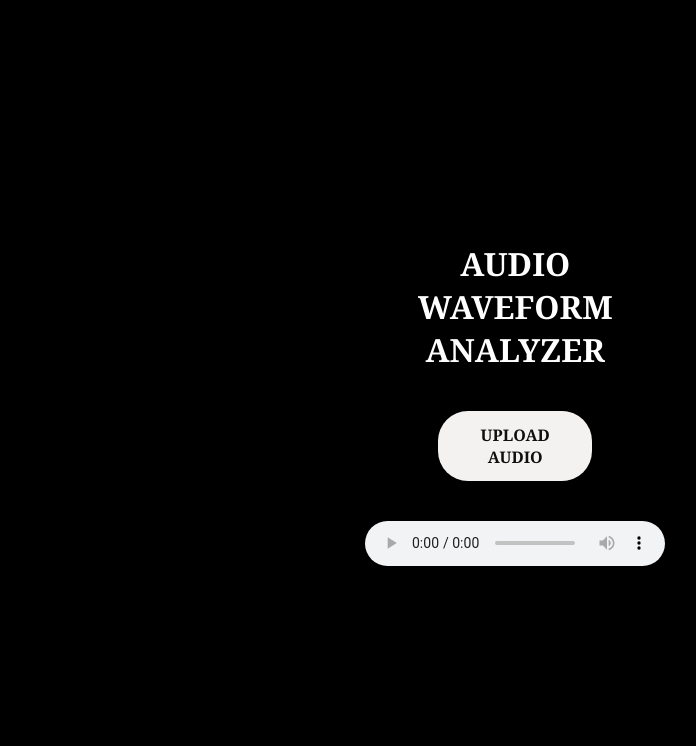
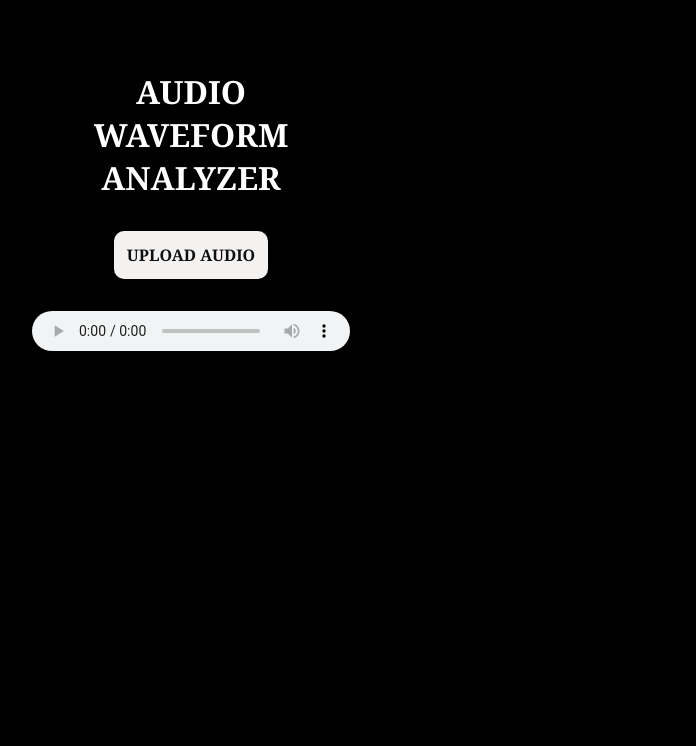
Before and after one commit to Upendhar10/AudioWave-Analyser, a plain HTML site: page public/index.html in a window 1280 px wide. Shown: the whole page, without its empty margins (449-1145 px from the left). Drawn offline with Linux system fonts and the light colour scheme.

Commit message:
Verison-1 Deployed-4

```diff
--- a/public/index.html
+++ b/public/index.html
@@ -3,6 +3,7 @@
 <head>
     <meta charset="UTF-8">
     <meta name="viewport" content="width=device-width, initial-scale=1.0">
+    <link rel="icon" type="image/svg+xml" href="./assets/favicon.ico" />
     <title>AUDIO WAVEFORM ANALYZER</title>
     <link rel="stylesheet" href="style.css">
 </head>
@@ -11,7 +12,7 @@
 
     <!-- # Splash Screen -->
     <div class="Splash">
-        <img src="../assets/SvgSpinnersBlocksShuffle3.svg" alt="loading animation">
+        <img src="./assets/SvgSpinnersBlocksShuffle3.svg" alt="loading animation">
     </div>
 
     <div class="container">
@@ -20,7 +21,7 @@
             <h1>AUDIO <br> WAVEFORM <br> ANALYZER</h1>
             <div class="upload">
                 <p>UPLOAD AUDIO </p>
-                <input type="file" accept="audio/*">
+                <input  type="file" accept="audio/*">
             </div>
 
             <audio controls ></audio>
--- a/public/script.js
+++ b/public/script.js
@@ -11,10 +11,14 @@ setTimeout(()=>{
     removeSplash();
 },duration);
 
+
+// # Audio Tag
+const audioElem = document.querySelector('audio');
+
 // # AWFA
 
 const input = document.querySelector('input');
-const audioElem = document.querySelector('audio');
+// const audioElem = document.querySelector('audio');
 
 // canvas
 const canvas = document.querySelector('canvas');
--- a/public/style.css
+++ b/public/style.css
@@ -54,33 +54,37 @@ body h1 {
 .container {
     height: 80%;
     width: 80%;
-    margin:10vh auto;
-    padding: 1vw;
+    margin:5vh auto;
+    padding: .5vw;
 
     display: flex;
     align-items: center;
-    justify-content: space-between;
-    gap: 2vw;
-    flex-direction: row-reverse;
+    justify-content: center;
+    /* flex-direction: column; */
+    flex-wrap: wrap;
+
+    /* border: 2px solid yellow; */
 }
 
 .input-cont {
     width: 350px;
-    max-width: 40%;
+    max-width: 75%;
 
     display: flex;
     flex-direction: column;
     align-items: center;
-    gap: 5vh;
+    gap: 2rem;
     position: relative;
+    padding: 1rem;
+
+    /* border: 2px solid white; */
 }
 
 .input-cont p{
     background: #f4f1f1;
     color: rgb(15, 15, 15);
-    border-radius: 30px;
-    padding: 1vw;
-    width: 12vw;
+    border-radius: 10px;
+    padding: .8rem;
     text-align: center;
     font-weight: 600;
 }
@@ -94,11 +98,15 @@ body h1 {
 }
 
 .input-cont audio {
-    height: 3.5vw;
+    height: 2.5rem;
+    width: 100%;
 }
 
 .container .canvas-cont {
-    width: 60%;
+    min-width: 400px;
+    width: 75%;
+    height: 60%;
+    margin-bottom: 30vh;
     /* border: 2px solid blue; */
 }
 
@@ -106,8 +114,10 @@ body h1 {
 canvas {
     width: 100%;
     height: 100%;
+    margin-left: 10vw;
 
     display: grid;
     place-content: center;
     /* background: #fff; */
+    /* border: 2px solid red; */
 }
```
Also changed, not shown: public/assets/favicon.ico (added).
